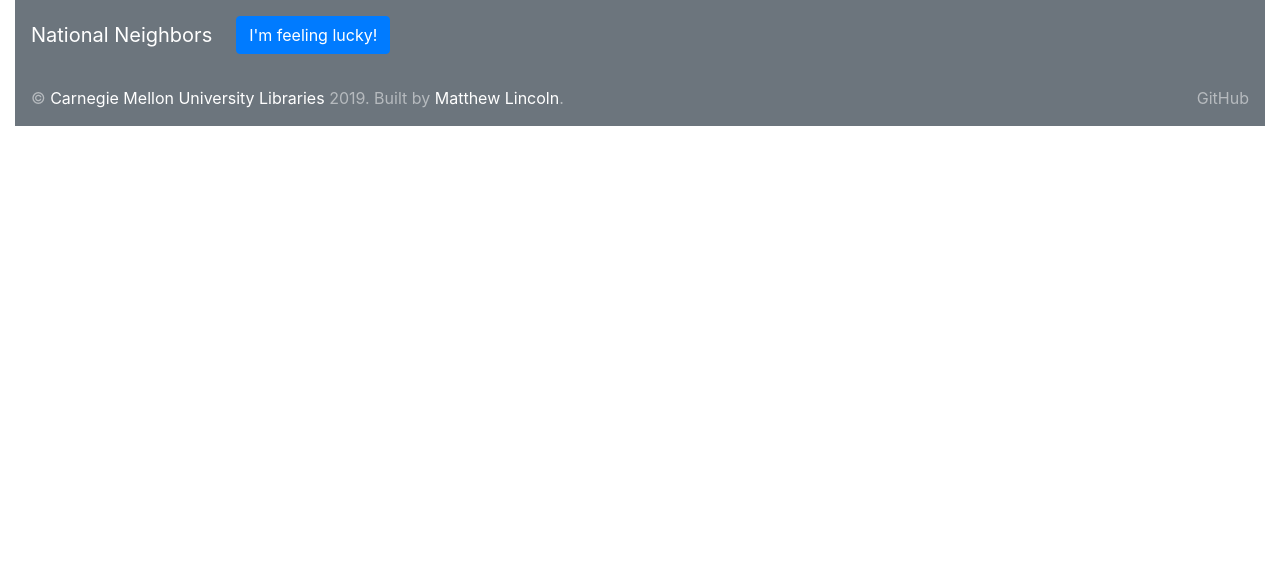
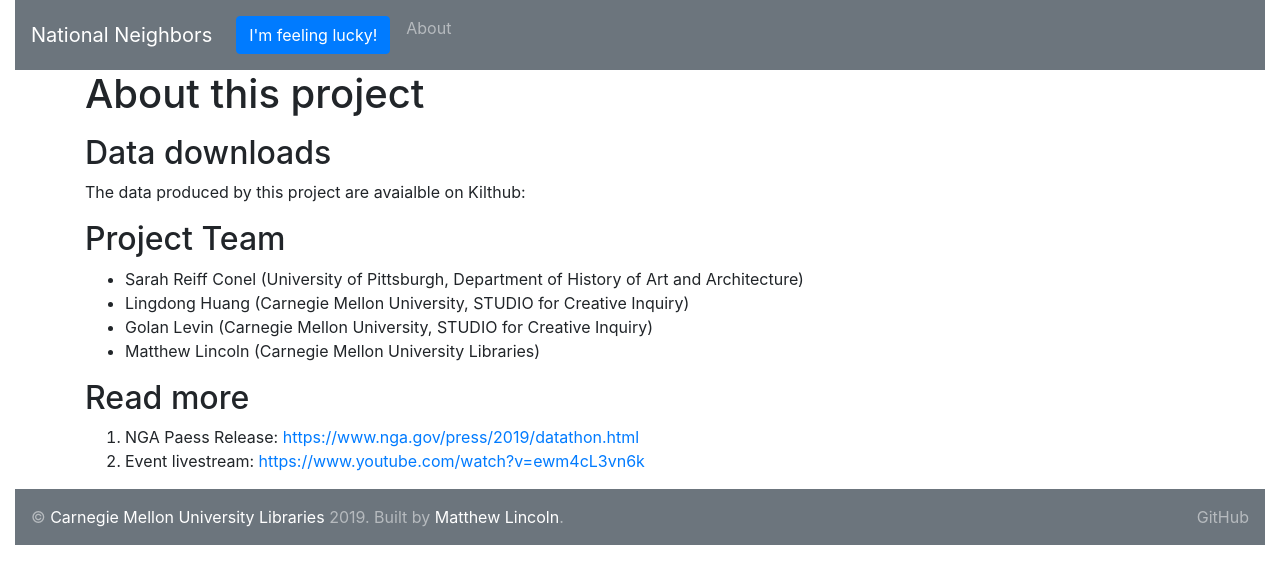
Before and after one commit to cmu-lib/nga_neighbors, a Vue app: page /nga/about in a window 1280 px wide. Shown: the top 584 px of the page. Built offline with nearby package versions, Linux system fonts and the light colour scheme; no server answers; what vue-async-computed would draw is missing.

Commit message:
generate public path for deployed site

```diff
--- a/package.json
+++ b/package.json
@@ -51,5 +51,8 @@
   "browserslist": [
     "> 1%",
     "last 2 versions"
-  ]
+  ],
+  "vue": {
+    "publicPath": "/nga"
+  }
 }
--- a/src/App.vue
+++ b/src/App.vue
@@ -1,13 +1,14 @@
 <template>
   <b-container fluid>
     <b-navbar toggleable="lg" type="dark" variant="secondary">
-      <b-navbar-brand href="/">National Neighbors</b-navbar-brand>
+      <b-navbar-brand :to="{name: 'Home'}">National Neighbors</b-navbar-brand>
       <b-navbar-toggle target="nav-collapse"></b-navbar-toggle>
       <b-collapse id="nav-collapse" is-nav>
         <b-navbar-nav>
           <b-nav-item>
             <RandomWorkButton :works="works" />
           </b-nav-item>
+          <b-nav-item :to="{name: 'About'}">About</b-nav-item>
         </b-navbar-nav>
       </b-collapse>
     </b-navbar>
@@ -21,7 +22,7 @@
         </b-nav-text>
       </b-navbar-nav>
       <b-navbar-nav class="ml-auto">
-        <b-nav-item href="https://github.com/cmu-lib/pp-vue">GitHub</b-nav-item>
+        <b-nav-item href="https://github.com/cmu-lib/nga_neighbors">GitHub</b-nav-item>
       </b-navbar-nav>
     </nav>
   </b-container>
@@ -43,7 +44,7 @@ export default {
     };
   },
   created() {
-    HTTP.get("/manifest.json").then(
+    HTTP.get("/data/nga/manifest.json").then(
       response => {
         this.works = response.data;
       },
@@ -51,7 +52,7 @@ export default {
         console.log(error);
       }
     );
-    HTTP.get("/grids/images.json").then(
+    HTTP.get("/data/nga/images.json").then(
       response => {
         this.grids = response.data;
       },
--- /dev/null
+++ b/src/components/About.vue
@@ -0,0 +1,37 @@
+<template>
+  <b-container>
+    <h1>About this project</h1>
+    <p></p>
+    <h2>Data downloads</h2>
+    <p>The data produced by this project are avaialble on Kilthub:</p>
+    <p></p>
+    <h2>Project Team</h2>
+    <ul>
+      <li>Sarah Reiff Conel (University of Pittsburgh, Department of History of Art and Architecture)</li>
+      <li>Lingdong Huang (Carnegie Mellon University, STUDIO for Creative Inquiry)</li>
+      <li>Golan Levin (Carnegie Mellon University, STUDIO for Creative Inquiry)</li>
+      <li>Matthew Lincoln (Carnegie Mellon University Libraries)</li>
+    </ul>
+    <h2>Read more</h2>
+    <ol>
+      <li>
+        NGA Paess Release:
+        <a
+          href="https://www.nga.gov/press/2019/datathon.html"
+        >https://www.nga.gov/press/2019/datathon.html</a>
+      </li>
+      <li>
+        Event livestream:
+        <a
+          href="https://www.youtube.com/watch?v=ewm4cL3vn6k"
+        >https://www.youtube.com/watch?v=ewm4cL3vn6k</a>
+      </li>
+    </ol>
+  </b-container>
+</template>
+
+<script>
+export default {
+  name: "About"
+};
+</script>
--- a/src/components/Grid.vue
+++ b/src/components/Grid.vue
@@ -10,6 +10,7 @@
 
 <script>
 import IIIF from "./IIIF";
+import { base } from "../main";
 
 export default {
   name: "Grid",
@@ -26,7 +27,7 @@ export default {
   },
   computed: {
     info_url() {
-      return "http://localhost:8080/grids/" + this.grid.id + "/info.json";
+      return base + "/iiif/" + this.grid.id + "/info.json";
     },
     grid() {
       return this.grids.filter(x => x.id == this.id)[0];
--- a/src/components/Home.vue
+++ b/src/components/Home.vue
@@ -1,10 +1,7 @@
 <template>
   <b-container class="my-2">
-    <b-list-group v-if="grids">
-      <b-list-group-item v-for="grid in grids" :key="grid.id">
-        <router-link :to="{name: 'GridView', params: {id: grid.id}}">{{ grid.title }}</router-link>
-      </b-list-group-item>
-    </b-list-group>
+    <h1>Browse individual works</h1>
+    <p>Look up an individual work from the NGA, or hop to one at ranodm, to see what it's nearest visual neighbors are.</p>
     <b-form-group
       id="accno_group"
       label-for="accno_input"
@@ -19,6 +16,19 @@
       </b-input-group>
     </b-form-group>
     <RandomWorkButton :works="works" />
+    <hr />
+    <h1>Get the big picture</h1>
+    <p>Explore visualizations of the entire NGA paintings and prints collection in context with other sibling collections.</p>
+    <b-list-group v-if="grids">
+      <b-list-group-item v-for="grid in grids" :key="grid.id">
+        <b-media>
+          <template v-slot:aside>
+            <b-img :src="grid.thumb" width="500" :alt="grid.title" />
+          </template>
+          <router-link :to="{name: 'GridView', params: {id: grid.id}}">{{ grid.title }}</router-link>
+        </b-media>
+      </b-list-group-item>
+    </b-list-group>
   </b-container>
 </template>
 
--- a/src/components/IIIF.vue
+++ b/src/components/IIIF.vue
@@ -4,6 +4,7 @@
 
 <script>
 import OpenSeadragon from "openseadragon";
+import subpath from "../main";
 export default {
   name: "IIIF",
   props: {
@@ -23,7 +24,7 @@ export default {
     options() {
       return {
         id: this.id,
-        prefixUrl: "/osd/",
+        prefixUrl: "/nga/osd/",
         tileSources: this.info_url
       };
     }
--- a/src/components/Work.vue
+++ b/src/components/Work.vue
@@ -1,12 +1,12 @@
 <template>
-  <div v-if="work">
+  <b-container v-if="work">
     <b-row>
       <b-col cols="6">
-        <h3>{{ work.accessionnum }}</h3>
-        <p>
-          {{ work.attribution }},
+        <h2>
           <em>{{ work.title }}</em>
-        </p>
+        </h2>
+        <h3>{{ work.attribution }}</h3>
+        <p>{{ work.accessionnum }}</p>
         <p>
           <span class="dating" v-if="work.displaydate">{{ work.displaydate }}</span>
         </p>
@@ -26,7 +26,7 @@
         <img :src="work.iiif" :alt="work.title" />
       </b-col>
     </b-row>
-  </div>
+  </b-container>
 </template>
 
 <script>
@@ -48,7 +48,7 @@ export default {
   },
   asyncComputed: {
     work() {
-      return HTTP.get("/works/" + this.id + ".json").then(
+      return HTTP.get("/data/nga/work/" + this.id + ".json").then(
         response => {
           return response.data;
         },
@@ -59,9 +59,6 @@ export default {
     }
   },
   computed: {
-    work_image() {
-      return "http://localhost:8000/images/" + this.work.filepath;
-    },
     web_url() {
       return (
         "https://www.nga.gov/collection/art-object-page." +
--- a/src/components/WorkPreview.vue
+++ b/src/components/WorkPreview.vue
@@ -20,7 +20,7 @@ export default {
   },
   asyncComputed: {
     work() {
-      return HTTP.get("/works/" + this.id + ".json").then(
+      return HTTP.get("/data/nga/work/" + this.id + ".json").then(
         response => {
           return response.data;
         },
--- a/src/main.js
+++ b/src/main.js
@@ -16,20 +16,27 @@ Vue.config.productionTip = false
 import Home from "./components/Home"
 import Work from "./components/Work"
 import Grid from "./components/Grid"
+import About from "./components/About"
 
 const routes = [
   { path: "/", name: "Home", component: Home },
+  { path: "/about", name: "About", component: About },
   { path: "/work/:id", name: "WorkView", component: Work, props: (route) => ({ id: route.params.id }) },
   { path: "/grid/:id", name: "GridView", component: Grid, props: (route) => ({ id: route.params.id }) }
 ]
 
+export const base = "https://dh-web.hss.cmu.edu/"
+export const subpath = "nga"
+
 const router = new VueRouter({
   mode: 'history',
+  base: subpath,
   routes: routes
 })
 
+
 export const HTTP = axios.create({
-  baseURL: "http://localhost:8080"
+  baseURL: base
 })
 
 new Vue({
```
